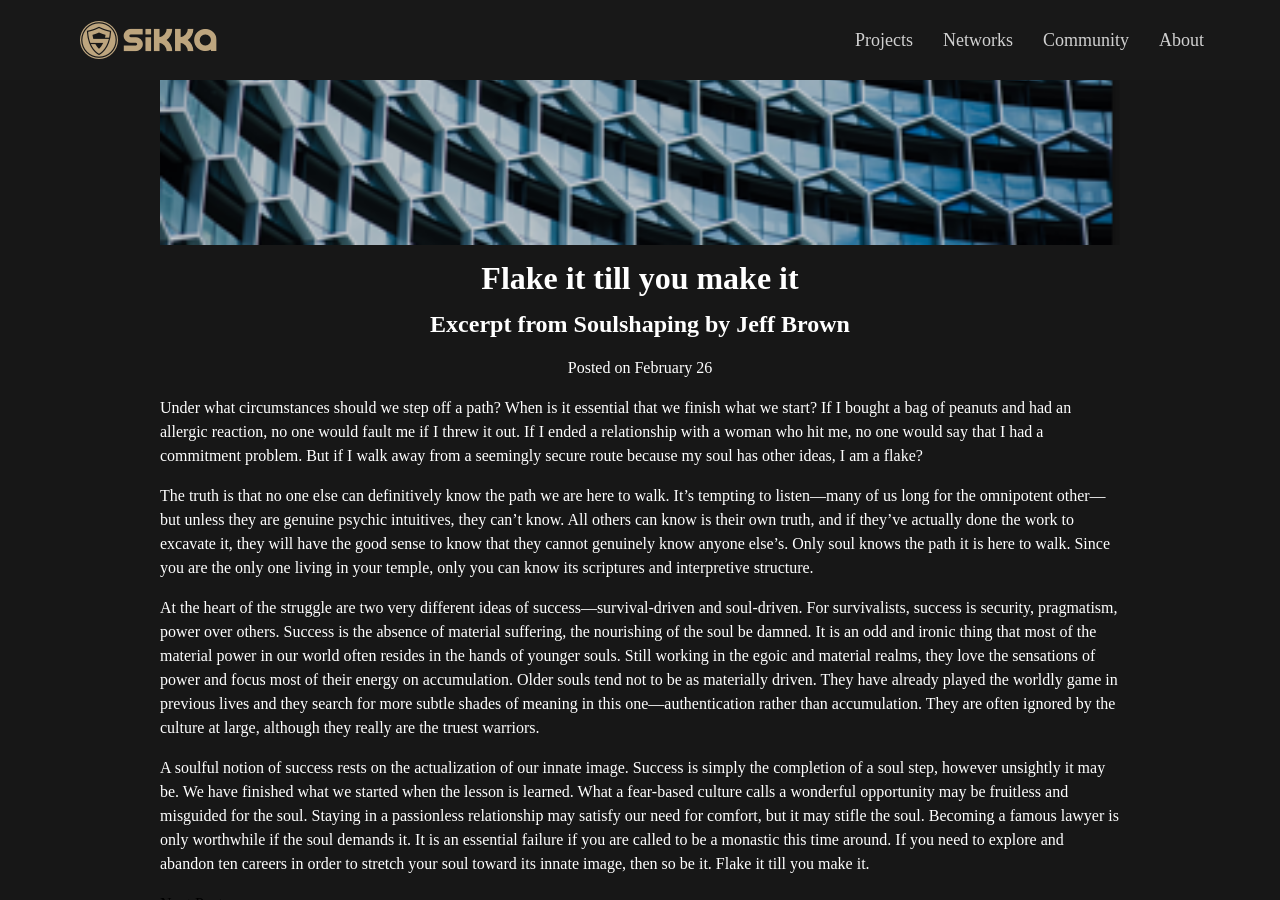
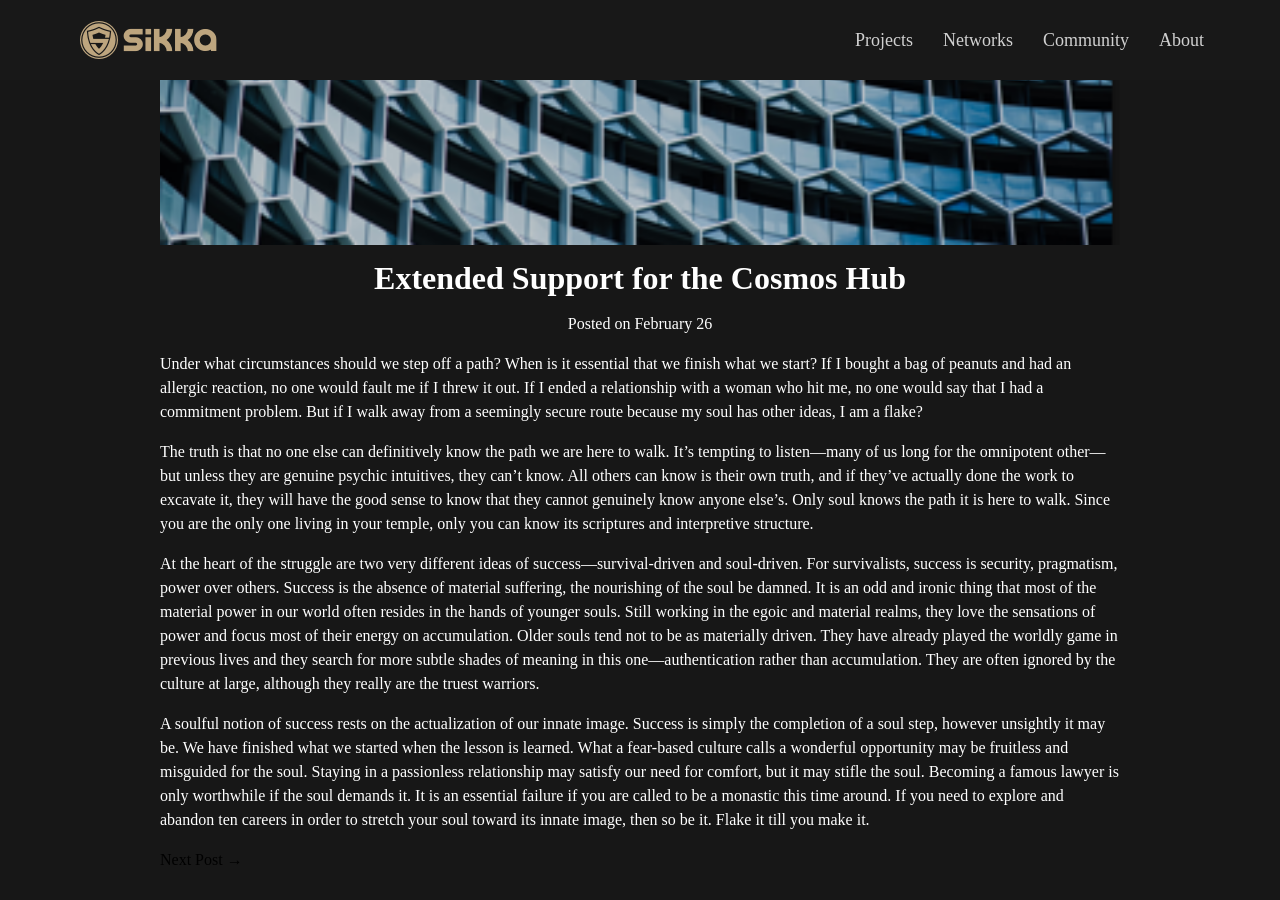
Before and after one commit to King860810/newweb, a Jekyll site: the page built from _posts/2020-02-26-flake-it-till-you-make-it.md, in a window 1280 px wide and 900 px high, scrolled down 455 px. Built offline with Jekyll 4.4.1, drawn with Linux system fonts in a browser that asks for light colours.

Commit message:
Update 2020-02-26-flake-it-till-you-make-it.md

```diff
--- a/_posts/2020-02-26-flake-it-till-you-make-it.md
+++ b/_posts/2020-02-26-flake-it-till-you-make-it.md
@@ -1,7 +1,6 @@
 ---
 layout: post
-title: Flake it till you make it
-subtitle: Excerpt from Soulshaping by Jeff Brown
+title: Extended Support for the Cosmos Hub
 cover-img: /assets/img/lastes.png
 thumbnail-img: /assets/img/lastes-img.png
 share-img: /assets/img/lastes.png
```
